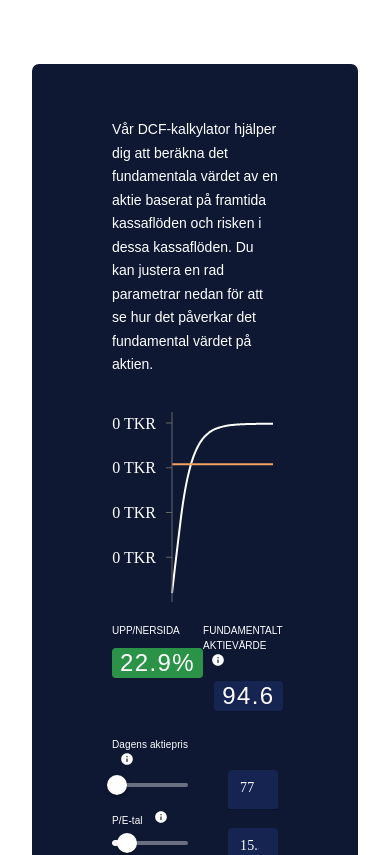
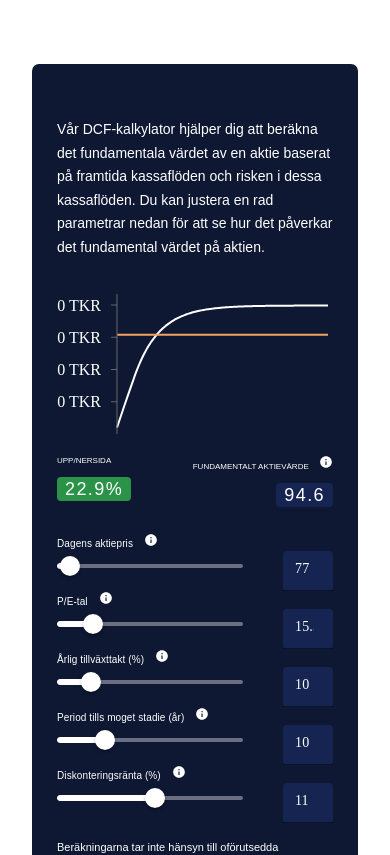
Before and after one commit to philipAson/dcf-kalkylator, a React (Vite) app: page / in a window 390 px wide. Shown: the top 855 px of the page. Built offline with nearby package versions, Linux system fonts and the light colour scheme; a web font is replaced by a local one.

Commit message:
more media-query

```diff
--- a/src/App.css
+++ b/src/App.css
@@ -116,6 +116,8 @@
   .dcf-body {
     grid-template-columns: 1fr 1fr;
     grid-template-rows: auto auto auto auto;
+    padding-left: 40px;
+    padding-right: 40px;
   }
 
   .dcf-header {
@@ -159,8 +161,10 @@
 }
 
 @media only screen and (max-width: 755px) {
-  .dcf-calc-body {
+  .dcf-body {
     grid-template-rows: auto auto auto auto auto;
+    padding-left: 25px;
+    padding-right: 25px;
   }
 
   .dcf-graph {
@@ -199,3 +203,18 @@
     font-size: 10px;
   }
 }
+
+@media only screen and (max-width: 400px) {
+
+  .dcf-graph {
+    height: 150px;
+  }
+
+  .dcf-result {
+    font-size: 18px;
+  }
+
+  .dcf-result-container > p:first-child {
+    font-size: 8px;
+  }
+}
```
